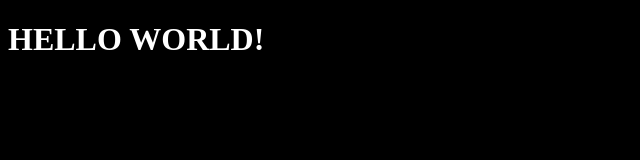
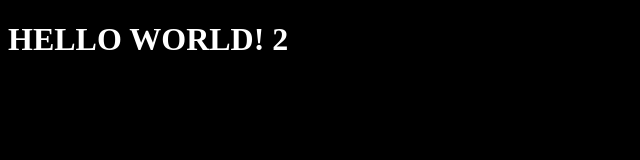
Before and after one commit to sohkan/SM, a plain HTML site: page index.html in a window 1280 px wide. Shown: the full height of the page, 0-640 px from the left. Drawn offline with Linux system fonts and the light colour scheme.

Commit message:
cambie algo

```diff
--- a/index.html
+++ b/index.html
@@ -5,6 +5,6 @@
   <title>Example: Blog</title>
   </head>
   <body style="background-color: black; color: white">
-    <h1>HELLO WORLD!</h1>
+    <h1>HELLO WORLD!  2</h1>
   </body>
   </html>
```
